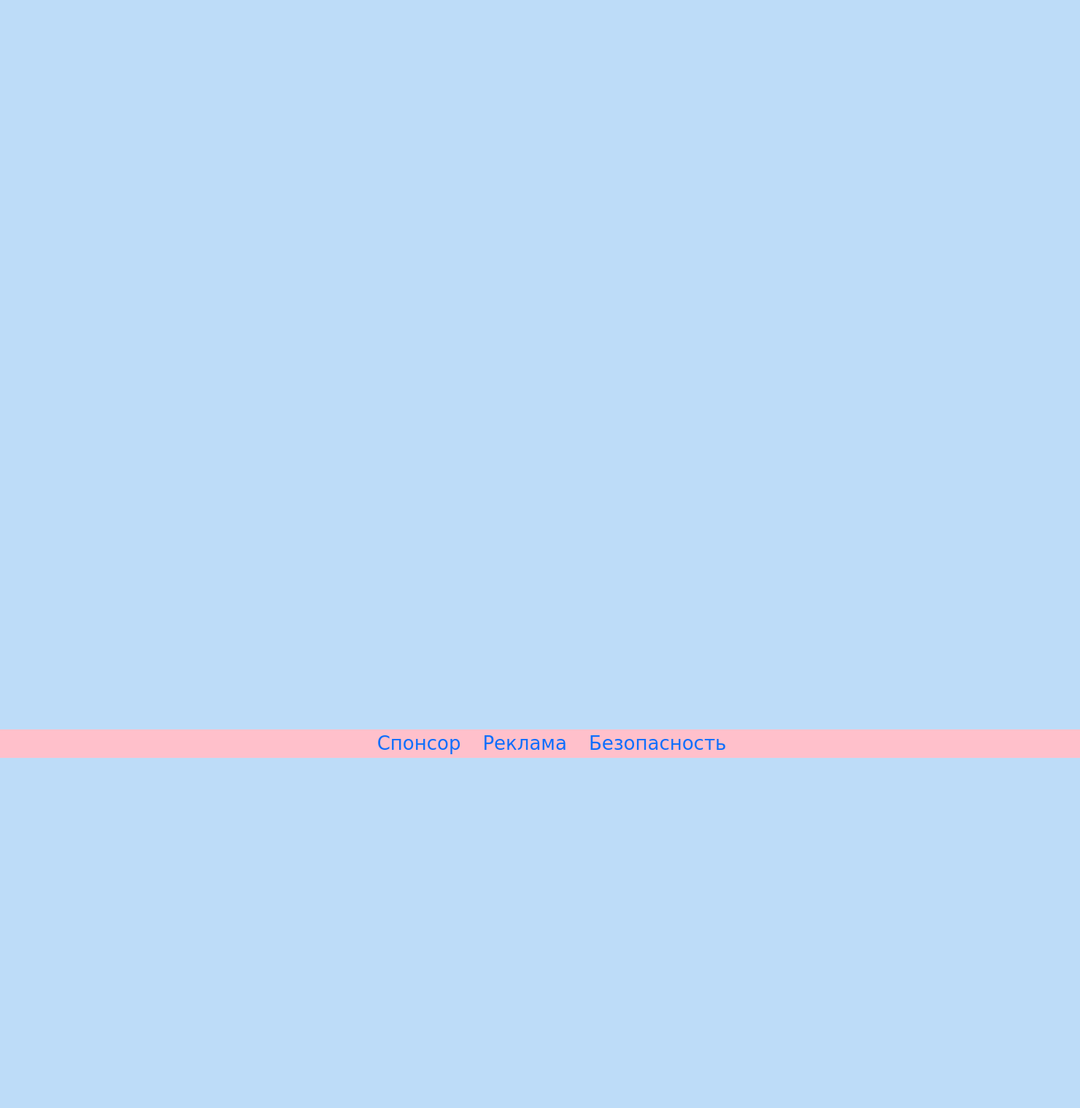
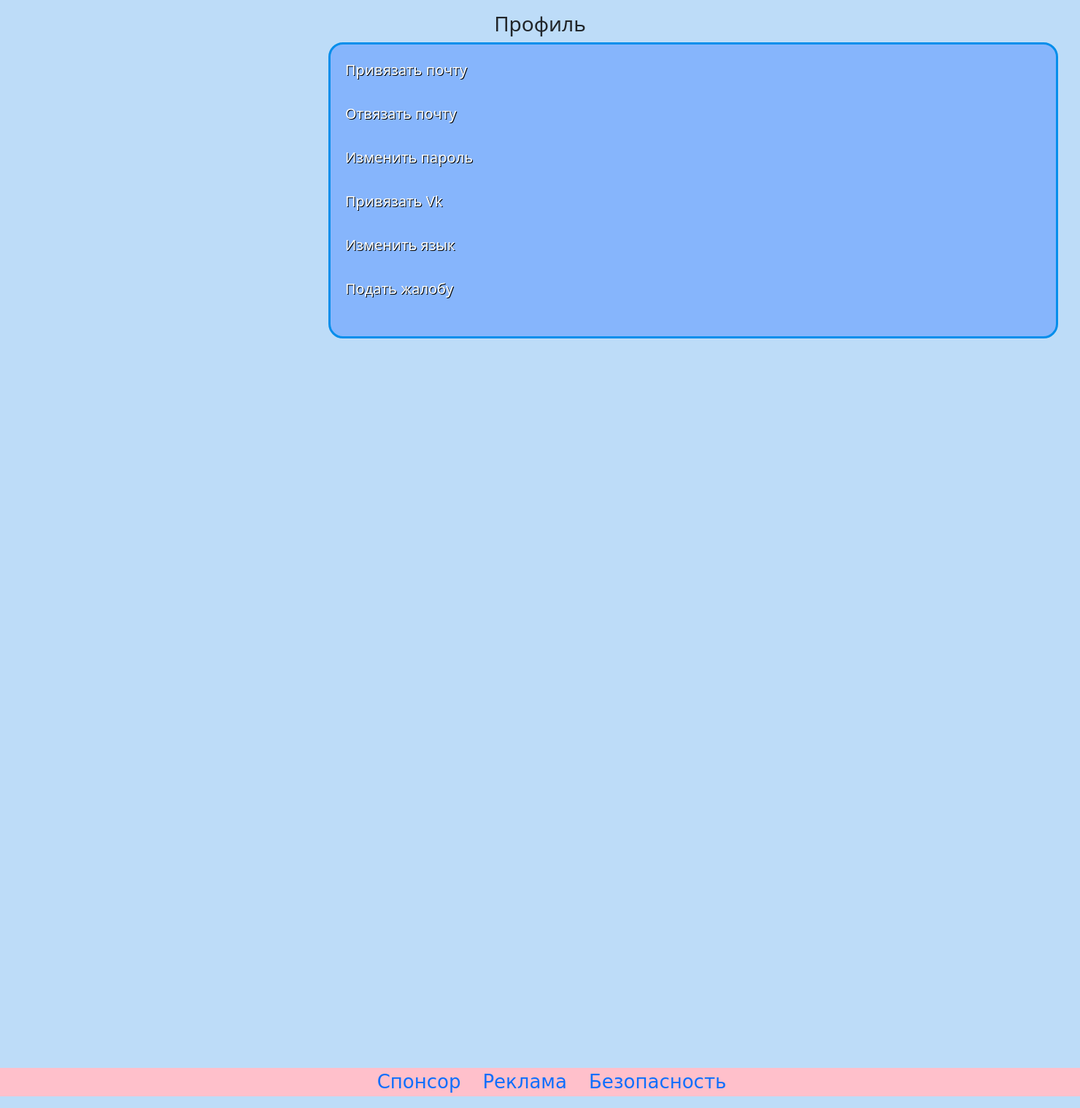
Before and after one commit to TEMTEMCTH/sushisite, a Django app: page /settings/ in a window 1480 px wide. Shown: the part 39-1558 px from the top of the page at 73% size. Before the commit the page ends 1078 px from the top, so only its background shows below. Run offline with Django 5.2, Linux system fonts and the light colour scheme.

Commit message:
изи
делаю настройки

```diff
--- a/boot/home/static/style.css
+++ b/boot/home/static/style.css
@@ -223,3 +223,35 @@ h2{
     padding-right: 420px;
     margin-top: 10px;
 }
+.one{
+    display: block;
+    text-decoration: none;
+    color: white;
+    text-shadow: black 1px 1px;
+    font-size: 20px;
+    margin-bottom: 30px;
+    margin-left: auto;
+}
+.two{
+    display: block;
+    text-decoration: none;
+    color: white;
+    text-shadow: black 1px 1px;
+    font-size: 20px;
+    margin-bottom: 30px;
+    margin-right: auto;
+}
+.container_set{
+    border-radius: 20px;
+    padding-left: 60px;
+    padding: 0px 10px;
+    background-color: rgb(134, 181, 252);
+    width: 1000px;
+    margin-left: 450px;
+    padding: 20px 20px;
+    border: solid rgb(4, 142, 235);
+}
+h3{
+    display: flex;
+    justify-content: center;
+}
--- a/boot/home/templates/settings.html
+++ b/boot/home/templates/settings.html
@@ -12,7 +12,14 @@
         <li><a href="{% url 'SettingsPage' %}"class="active">Настройки</a></li>
     </ul>
 </header>
+<h3>Профиль</h3>
 <div class="container_set">
+    <a class="one" href="">Привязать почту</a>
+    <a class="one" href="">Отвязать почту</a>
+    <a class="one" href="">Изменить пароль</a>
+    <a class="two" href="">Привязать Vk</a>
+    <a class="two" href="">Изменить язык</a>
+    <a class="two" href="">Подать жалобу</a>
 
 
 </div>
```
